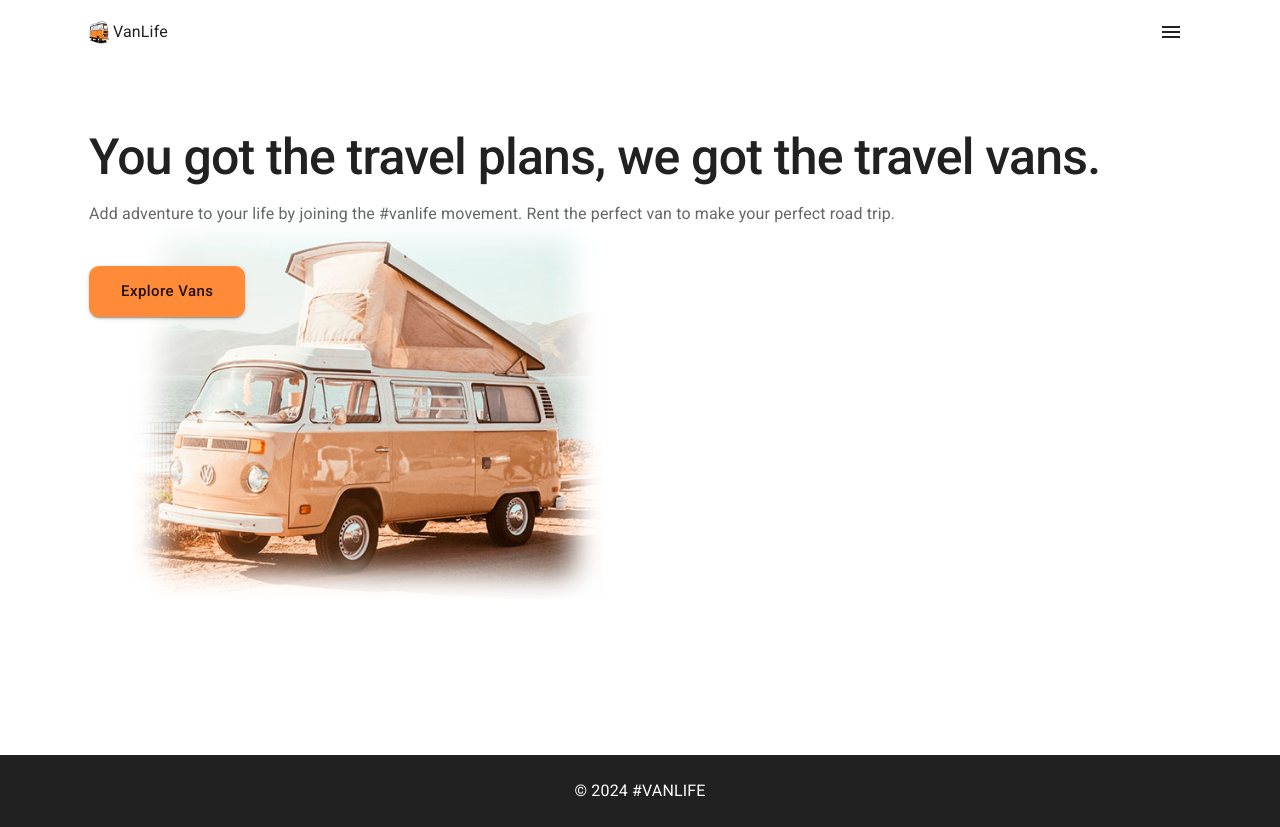
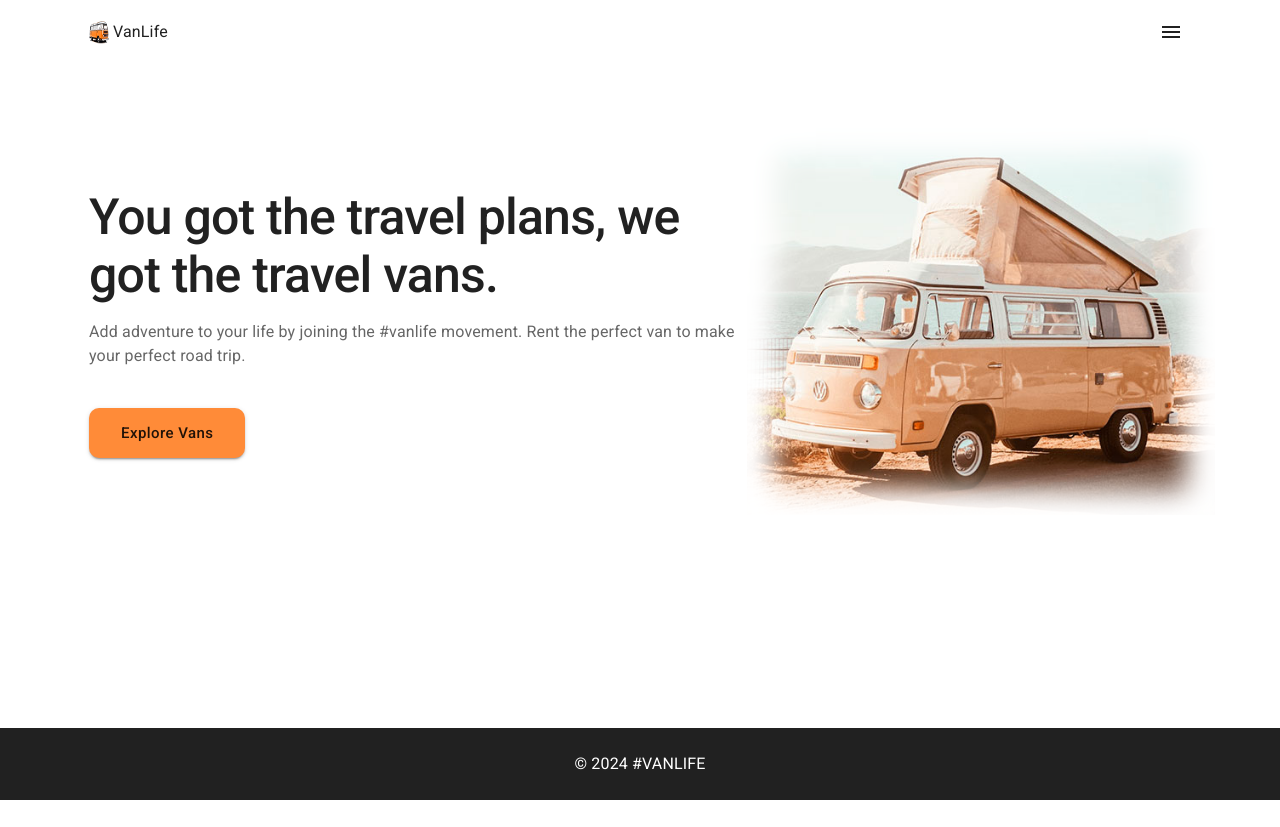
Before and after one commit to iamdenis1234/van-life, a React (Vite) app: page / in a window 1280 px wide. After the commit the page ends 800 px from the top, so only its background shows below. Built offline with nearby package versions, Linux system fonts and the light colour scheme; no server answers; what miragejs would draw is missing.

Commit message:
md/lg breakpoints for home page

```diff
--- a/src/pages/Home.jsx
+++ b/src/pages/Home.jsx
@@ -10,8 +10,8 @@ function Home() {
   console.log("Render Home");
 
   return (
-    <HomeSection>
-      <CustomContainer>
+    <Section>
+      <Container>
         <Typography variant="h1">
           You got the travel plans, we got the travel vans.
         </Typography>
@@ -22,13 +22,27 @@ function Home() {
         <HomeButton component={Link} size="large" to="/vans">
           Explore Vans
         </HomeButton>
-      </CustomContainer>
+      </Container>
       <Img />
-    </HomeSection>
+    </Section>
   );
 }
 
-const HomeSection = styled("section")(section, {});
+const Section = styled("section")(section, ({ theme }) => ({
+  [theme.breakpoints.up("md")]: {
+    display: "grid",
+    gridTemplateColumns: "1fr auto",
+    alignItems: "center",
+  },
+  maxWidth: theme.breakpoints.values.lg,
+  marginInline: "auto",
+}));
+
+const Container = styled(CustomContainer)(({ theme }) => ({
+  [theme.breakpoints.up("md")]: {
+    paddingRight: 0,
+  },
+}));
 
 const Description = styled(Typography)(({ theme }) => ({
   marginTop: theme.spacing(2),
@@ -48,7 +62,6 @@ const Img = styled("div")(({ theme }) => ({
   backgroundImage: "url(/assets/images/modest-explorer.jpg)",
   backgroundSize: "contain",
   backgroundRepeat: "no-repeat",
-  // TODO: maybe need absolute position
   position: "relative",
   top: -105,
   left: 54,
@@ -59,4 +72,8 @@ const Img = styled("div")(({ theme }) => ({
     width: 468,
     left: 134,
   },
+
+  [theme.breakpoints.up("md")]: {
+    position: "static",
+  },
 }));
```
